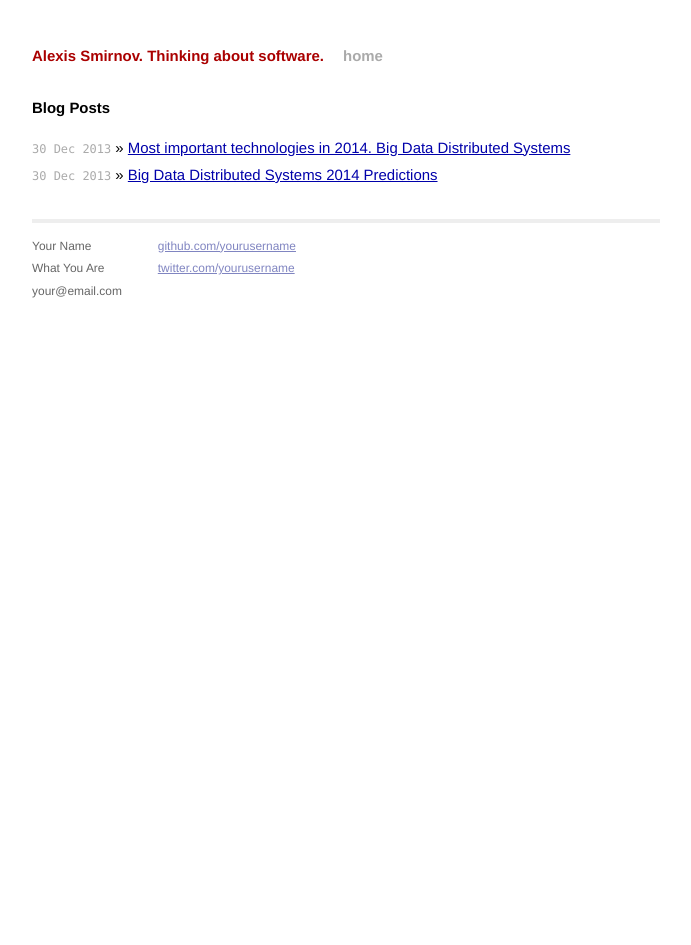
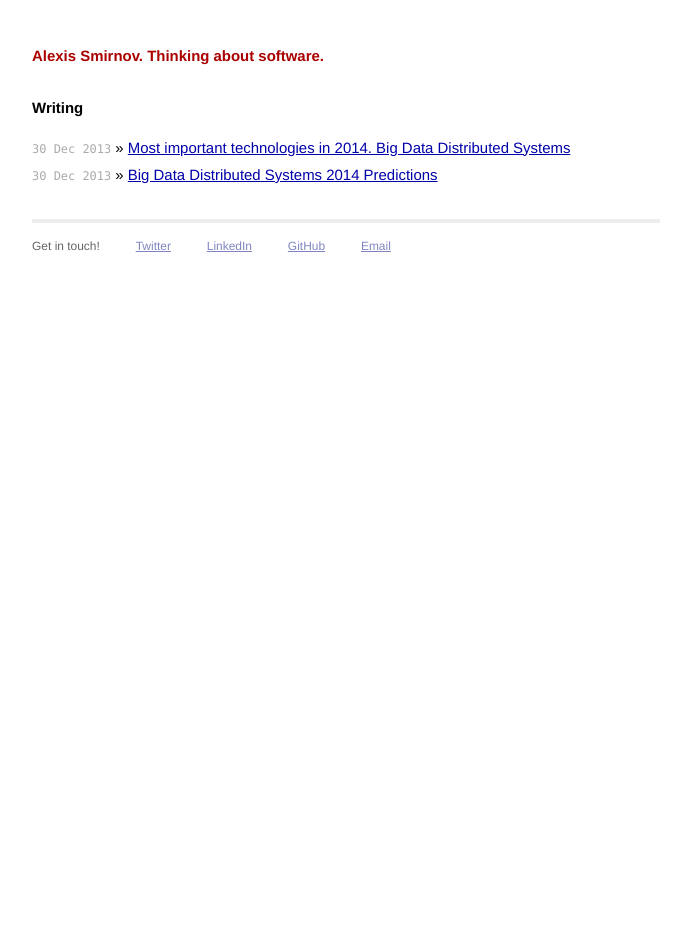
Before and after one commit to alexissmirnov/alexissmirnov.github.io, a Jekyll site: the page built from index.html, in a window 1280 px wide. Shown: the whole page, without its empty margins (294-985 px from the left). Built offline with Jekyll 4.4.1, drawn with Linux system fonts in a browser that asks for light colours; Markdown is read by kramdown in place of the engine named in the settings.

Commit message:
new layout

```diff
--- a/_layouts/default.html
+++ b/_layouts/default.html
@@ -19,7 +19,7 @@
           <div class="site">
             <div class="header">
               <h1 class="title"><a href="/">{{ site.name }}</a></h1>
-              <a class="extra" href="/">home</a>
+              <!-- <a class="extra" href="/">home</a> -->
             </div>
 
                 {{ content }}
@@ -27,15 +27,28 @@
             <div class="footer">
               <div class="contact">
                 <p>
-                  Your Name<br />
-                  What You Are<br />
-                  your@email.com
+                  Get in touch!<br />
+
                 </p>
               </div>
               <div class="contact">
                 <p>
-                  <a href="http://github.com/yourusername/">github.com/yourusername</a><br />
-                  <a href="http://twitter.com/yourusername/">twitter.com/yourusername</a><br />
+                  <a href="http://twitter.com/alexissmirnov/">Twitter</a>
+                </p>
+              </div>
+              <div class="contact">
+                <p>
+                  <a href="http://ca.linkedin.com/in/alexissmirnov/">LinkedIn</a>
+                </p>
+              </div>
+              <div class="contact">
+                <p>
+                  <a href="http://github.com/alexissmirnov/">GitHub</a>
+                </p>
+              </div>
+              <div class="contact">
+                <p>
+                  <a href="mailto:alexis@smirnov.ca">Email</a><br />
                 </p>
               </div>
             </div>
--- a/index.html
+++ b/index.html
@@ -1,10 +1,10 @@
 ---
 layout: default
-title: Your New Jekyll Site
+title: Alexis Smirnov
 ---
 
 <div id="home">
-  <h1>Blog Posts</h1>
+  <h1>Writing</h1>
   <ul class="posts">
     {% for post in site.posts %}
       <li><span>{{ post.date | date_to_string }}</span> &raquo; <a href="{{ post.url }}">{{ post.title }}</a></li>
```
